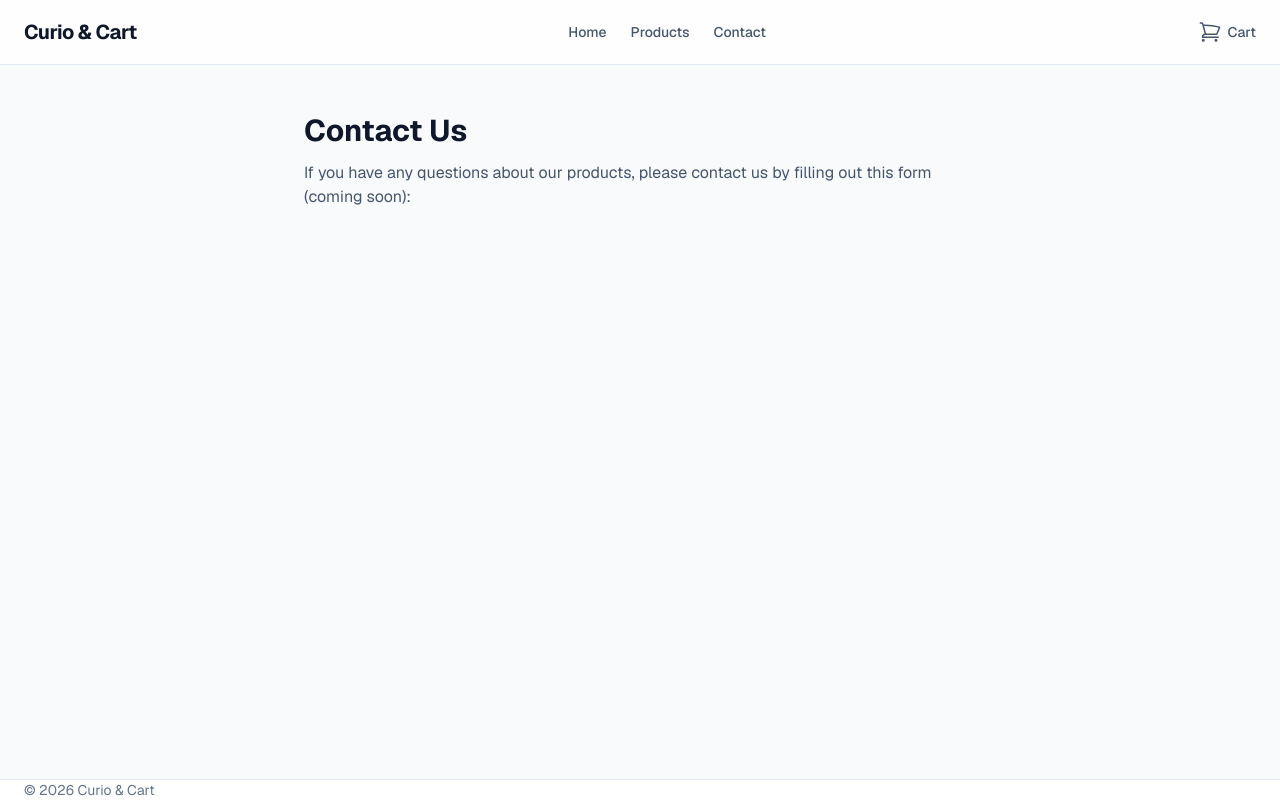
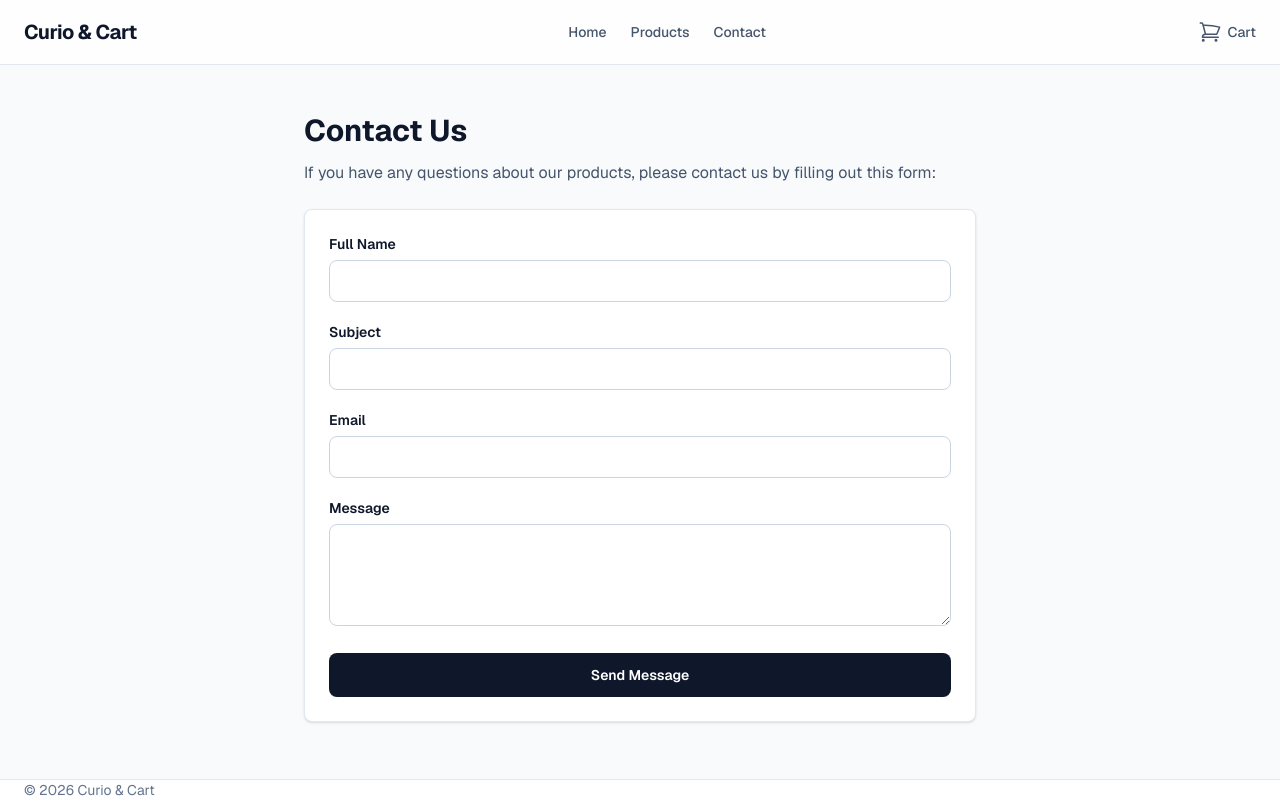
Before and after one commit to Anne-Zwift/curio-and-cart, a Next.js app: page /contact in a window 1280 px wide. Built offline with nearby package versions, Linux system fonts and the light colour scheme.

Commit message:
feat: add ContactForm with validation errors and auto-dismissing confirmation banner

```diff
--- a/app/contact/page.tsx
+++ b/app/contact/page.tsx
@@ -1,11 +1,14 @@
+import ContactForm from '@/components/ContactForm';
+
 export default function ContactPage() {
   return (
-    <div className='mx-auto max-w-2xl'>
+    <section className='mx-auto max-w-2xl'>
       <h1 className='text-3xl font-bold text-slate-900'>Contact Us</h1>
       <p className='mt-3 text-slate-600'>
         If you have any questions about our products, please contact us by
-        filling out this form (coming soon):
+        filling out this form:
       </p>
-    </div>
+      <ContactForm />
+    </section>
   );
 }
--- /dev/null
+++ b/components/ContactForm.tsx
@@ -0,0 +1,160 @@
+'use client';
+
+import React, { useState, useEffect } from 'react';
+import { ContactFormErrors, ContactFormValues } from '@/lib/types';
+import { validateContactForm } from '@/lib/validation';
+
+const INITIAL_VALUES: ContactFormValues = {
+  fullName: '',
+  subject: '',
+  email: '',
+  message: '',
+};
+
+export default function ContactForm() {
+  const [values, setValues] = useState<ContactFormValues>(INITIAL_VALUES);
+  const [errors, setErrors] = useState<ContactFormErrors>({});
+  const [submitted, setSubmitted] = useState(false);
+  const [sending, setSending] = useState(false);
+
+  useEffect(() => {
+    if (!submitted) return;
+    const timer = setTimeout(() => {
+      setSubmitted(false);
+    }, 5000);
+
+    return () => clearTimeout(timer);
+  }, [submitted]);
+
+  const handleSubmit = async (event: React.SubmitEvent<HTMLFormElement>) => {
+    event.preventDefault();
+    const validationErrors = validateContactForm(values);
+    setErrors(validationErrors);
+
+    if (Object.keys(validationErrors).length > 0) {
+      setSubmitted(false);
+      return;
+    }
+
+    setSending(true);
+    try {
+      await new Promise((resolve) => setTimeout(resolve, 400));
+      console.log('Contact form submitted:', values);
+      setSubmitted(true);
+      setValues(INITIAL_VALUES);
+    } catch (error) {
+      console.error('Failed to send contact form:', error);
+    } finally {
+      setSending(false);
+    }
+  };
+
+  return (
+    <form
+      onSubmit={handleSubmit}
+      noValidate
+      className='mt-6 space-y-5 rounded-lg border border-slate-200 bg-white p-6 shadow-sm'>
+      {submitted && (
+        <div
+          role='status'
+          className='rounded-lg border border-emerald-200 bg-emerald-50 p-4 text-sm font-medium text-emerald-800'>
+          <strong className='flex flex-col text-center text-xl'>
+            Thank you!
+          </strong>
+          <br />
+          Your message has been sent. We will be in touch as soon as
+          possible—within 3 days at the latest.
+        </div>
+      )}
+
+      <div>
+        <label
+          htmlFor='fullName'
+          className='block text-sm font-semibold text-slate-900'>
+          Full Name
+        </label>
+        <input
+          id='fullName'
+          type='text'
+          value={values.fullName}
+          onChange={(e) => setValues({ ...values, fullName: e.target.value })}
+          aria-invalid={Boolean(errors.fullName)}
+          className='mt-1.5 w-full rounded-lg border border-slate-300 px-3.5 py-2.5 text-sm text-slate-900 focus:border-slate-900 focus:outline-none'
+        />
+        {errors.fullName && (
+          <p className='mt-1 text-xs font-medium text-rose-600'>
+            {errors.fullName}
+          </p>
+        )}
+      </div>
+      <div>
+        <label
+          htmlFor='subject'
+          className='block text-sm font-semibold text-slate-900'>
+          Subject
+        </label>
+        <input
+          id='subject'
+          type='text'
+          value={values.subject}
+          onChange={(e) => setValues({ ...values, subject: e.target.value })}
+          aria-invalid={Boolean(errors.subject)}
+          className='mt-1.5 w-full rounded-lg border border-slate-300 px-3.5 py-2.5 text-sm text-slate-900 focus:border-slate-900 focus:outline-none'
+        />
+        {errors.subject && (
+          <p className='mt-1 text-xs font-medium text-rose-600'>
+            {errors.subject}
+          </p>
+        )}
+      </div>
+
+      <div>
+        <label
+          htmlFor='email'
+          className='block text-sm font-semibold text-slate-900'>
+          Email
+        </label>
+        <input
+          id='email'
+          type='email'
+          value={values.email}
+          onChange={(e) => setValues({ ...values, email: e.target.value })}
+          aria-invalid={Boolean(errors.email)}
+          className='mt-1.5 w-full rounded-lg border border-slate-300 px-3.5 py-2.5 text-sm text-slate-900 focus:border-slate-900 focus:outline-none'
+        />
+        {errors.email && (
+          <p className='mt-1 text-xs font-medium text-rose-600'>
+            {errors.email}
+          </p>
+        )}
+      </div>
+
+      <div>
+        <label
+          htmlFor='message'
+          className='block text-sm font-semibold text-slate-900'>
+          Message
+        </label>
+        <textarea
+          id='message'
+          rows={4}
+          value={values.message}
+          onChange={(e) => setValues({ ...values, message: e.target.value })}
+          aria-invalid={Boolean(errors.message)}
+          className='mt-1.5 w-full rounded-lg border border-slate-300 px-3.5 py-2.5 text-sm text-slate-900 focus:border-slate-900 focus:outline-none'
+        />
+        {errors.message && (
+          <p className='mt-1 text-xs font-medium text-rose-600'>
+            {errors.message}
+          </p>
+        )}
+      </div>
+      <button
+        type='submit'
+        disabled={sending}
+        className='w-full cursor-pointer rounded-lg bg-slate-900 px-6 py-3 text-sm font-semibold text-white transition hover:bg-slate-700 disabled:cursor-not-allowed disabled:bg-slate-400'>
+        {sending ? 'Sending...' : 'Send Message'}
+      </button>
+    </form>
+  );
+}
```
